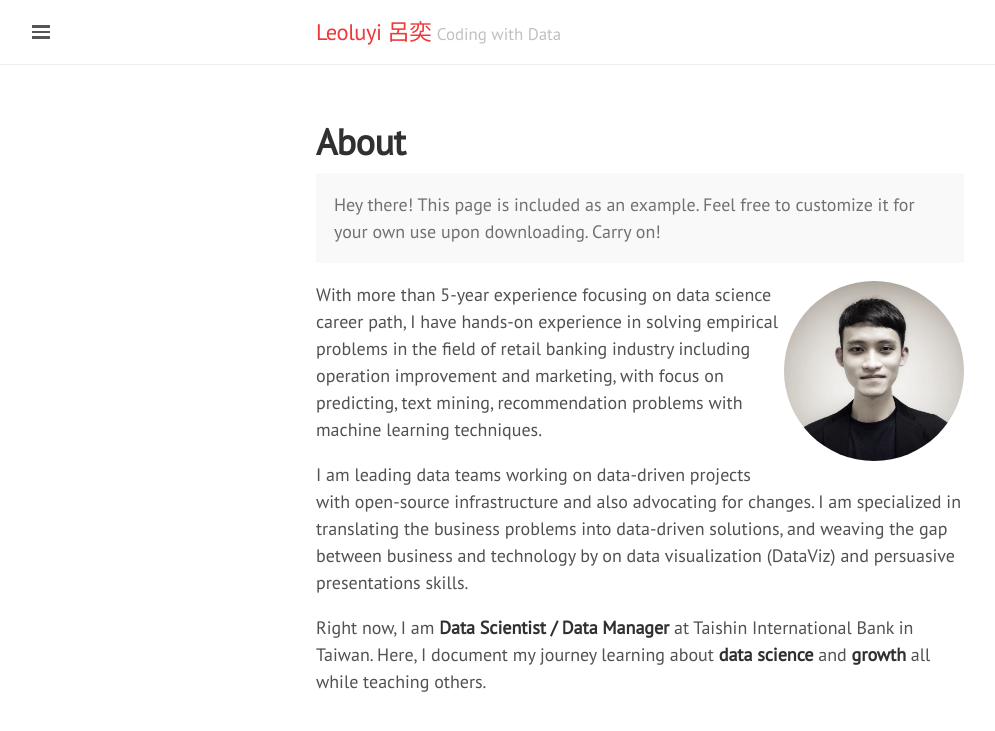
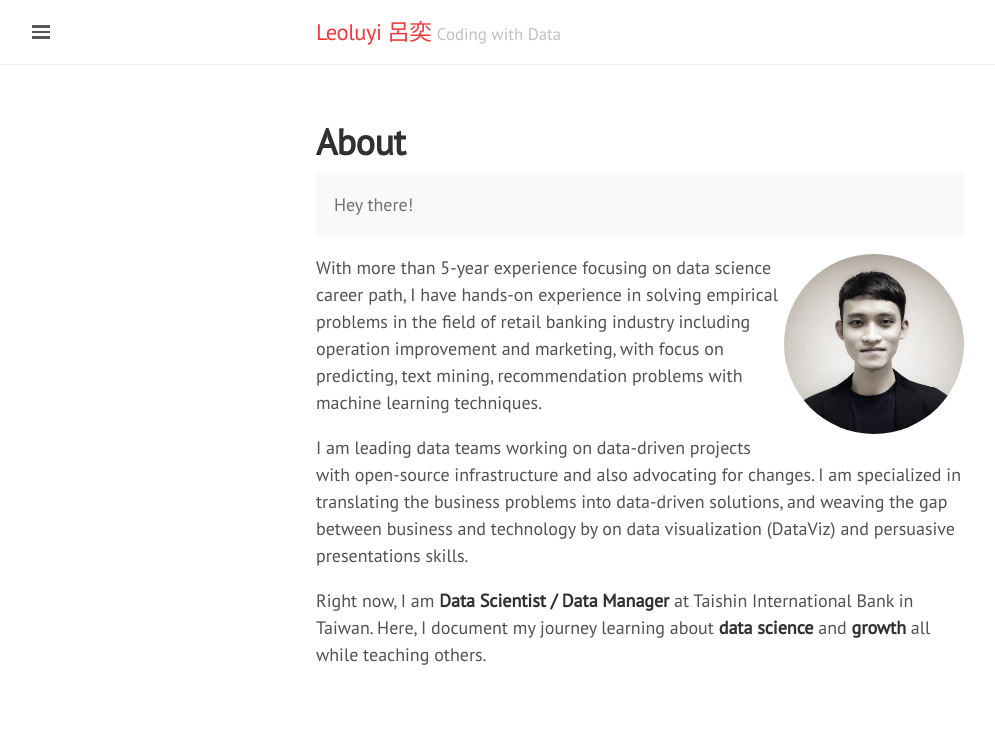
Before and after one commit to leoluyi/leoluyi.github.io, a Jekyll site: the page built from about.md, in a window 1280 px wide. Shown: the top 731 px of the page, without its empty margins (0-995 px from the left). Built offline with Jekyll 4.4.1, drawn with Linux system fonts in a browser that asks for light colours; nearby versions of some CDN libraries.

Commit message:
Remove false message

```diff
--- a/about.md
+++ b/about.md
@@ -4,7 +4,7 @@
 ---
 
 <p class="message">
-  Hey there! This page is included as an example. Feel free to customize it for your own use upon downloading. Carry on!
+  Hey there!
 </p>
 
 <div class="avatar">
```
